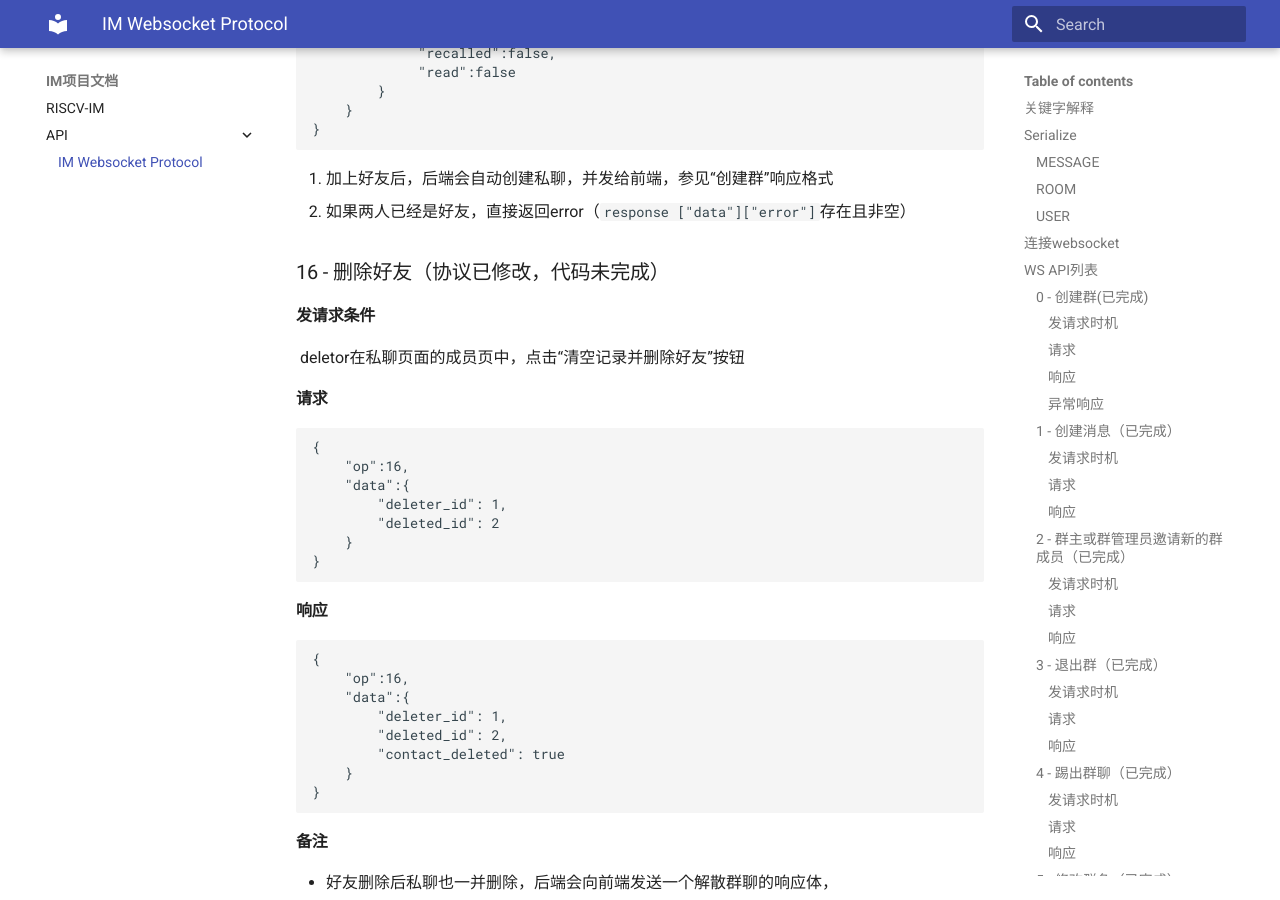
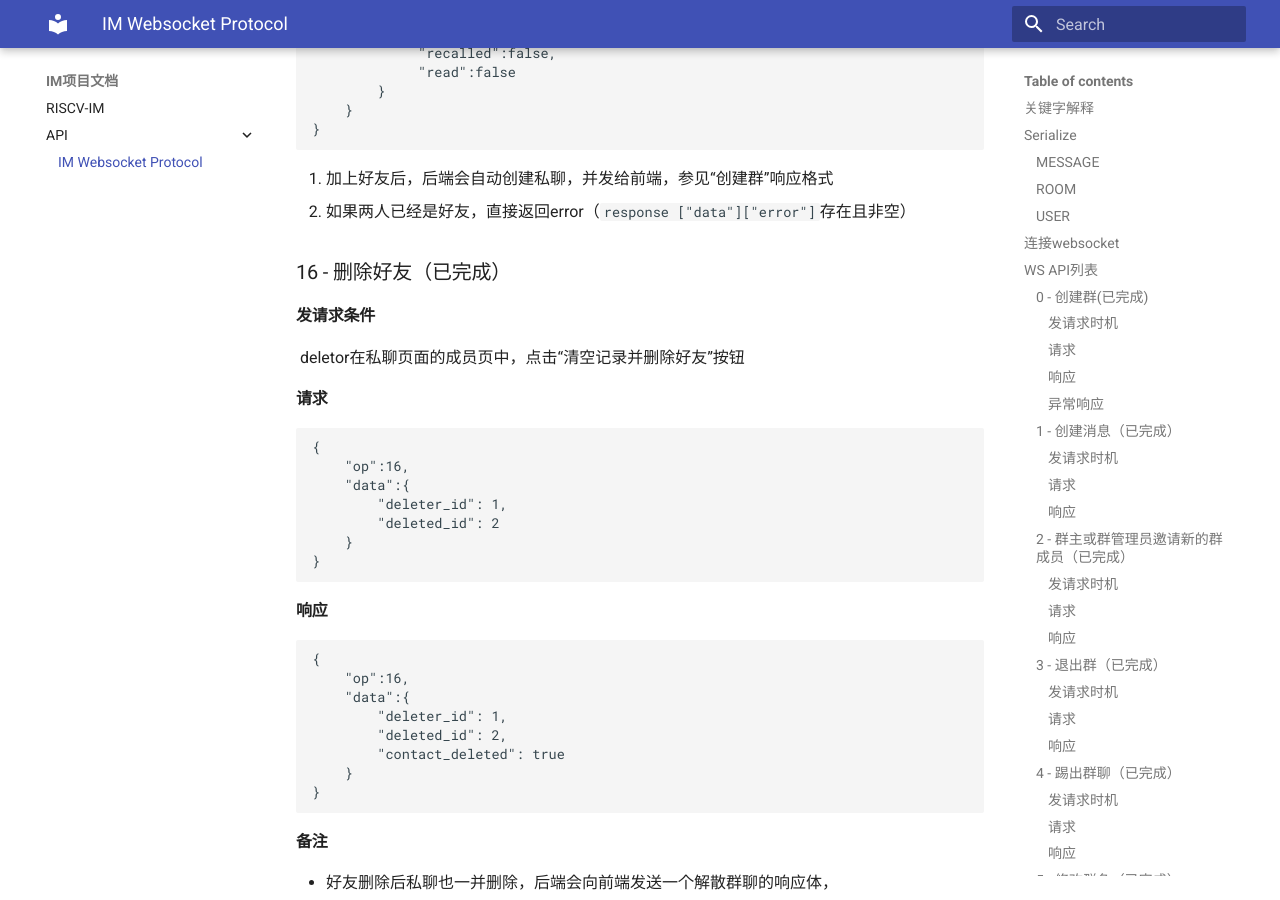
Before and after one commit to guanning03/im-docs, an MkDocs documentation site: the page built from docs/API/websocket.md, in a window 1280 px wide and 900 px high, scrolled down 16601 px. Built offline with MkDocs 1.6.1 and Material for MkDocs 9.7.7, drawn with Linux system fonts in a browser that asks for light colours.

Commit message:
自动提交

```diff
--- a/docs/API/websocket.md
+++ b/docs/API/websocket.md
@@ -862,7 +862,7 @@ SEND_INVITE_ROOM_MEMBER_REQUEST = 28 # 普通群成员邀请新的群成员
 1. 加上好友后，后端会自动创建私聊，并发给前端，参见“创建群”响应格式
 2. 如果两人已经是好友，直接返回error（`response ["data"]["error"]`存在且非空）
 
-### 16 - 删除好友（协议已修改，代码未完成）
+### 16 - 删除好友（已完成）
 
 #### 发请求条件
 
```
